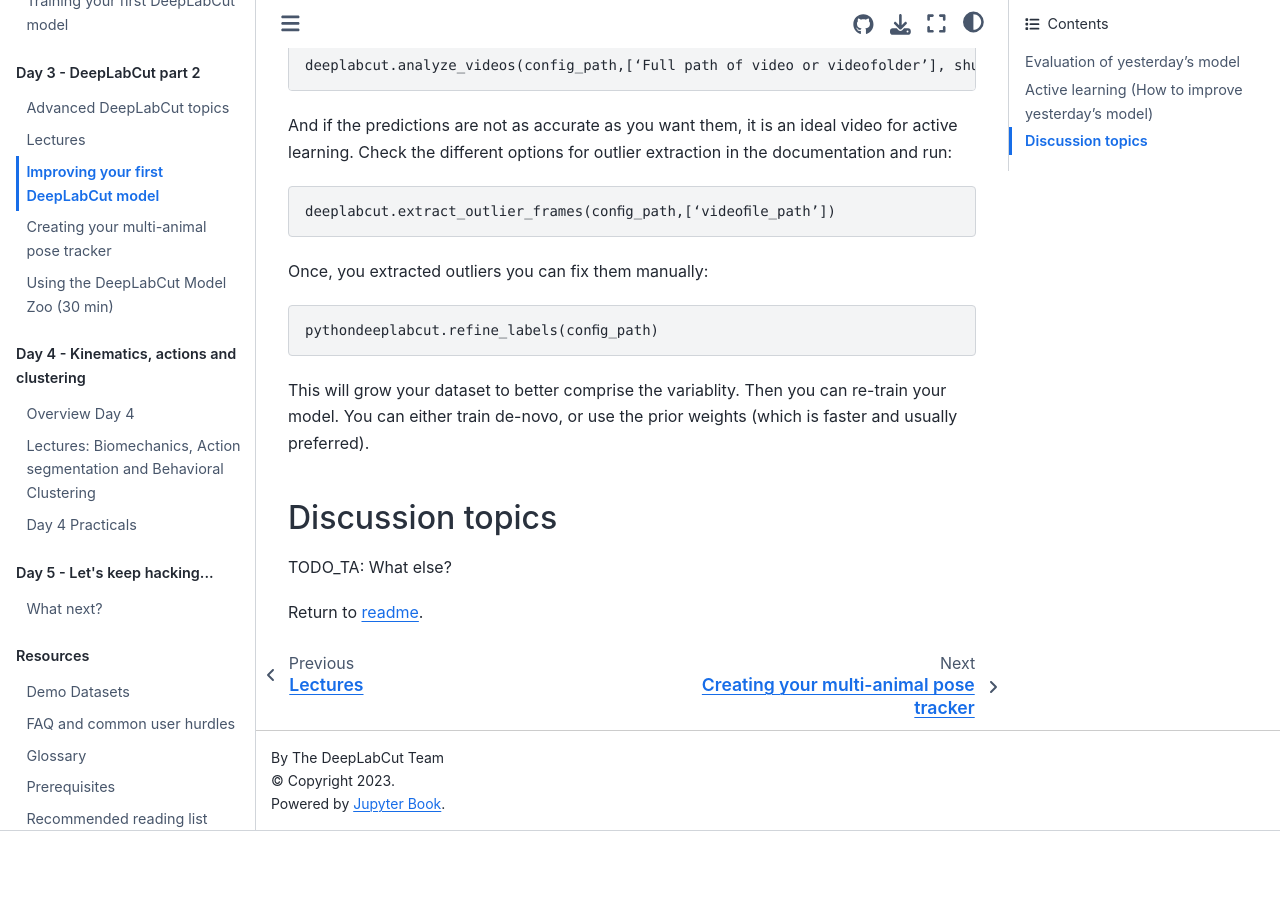
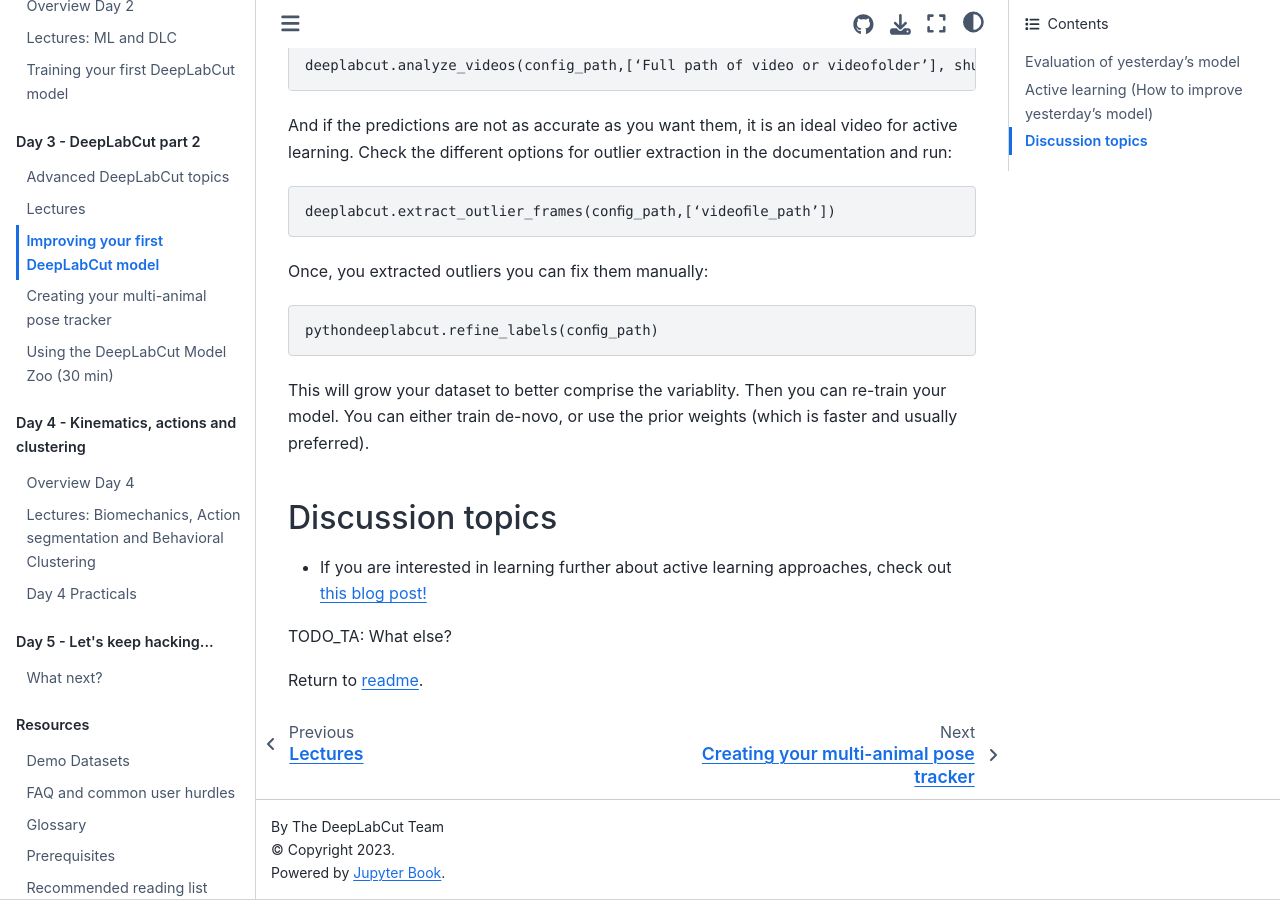
Before and after one commit to AlexEMG/DLC-Cajal-Course, a Jupyter Book: the page built from content/Day3_Practicals.md, in a window 1280 px wide and 900 px high, scrolled down 1659 px. Built offline with Jupyter Book 1.0.4 settings and Sphinx 7.4.7 and the Sphinx Book theme 1.1.4, drawn with Linux system fonts in a browser that asks for light colours; before the commit the page ends 2490 px from its top, so only the background shows below that.

Commit message:
added link to active learning blog post

```diff
--- a/content/Day3_Practicals.md
+++ b/content/Day3_Practicals.md
@@ -62,7 +62,7 @@ This will grow your dataset to better comprise the variablity. Then you can re-t
 
 
 ## Discussion topics
-
+- If you are interested in learning further about active learning approaches, check out [this blog post!](https://deeplabcut.medium.com/exploring-active-learning-with-deeplabcut-an-ai-residents-journey-e441bbd5a71c)
 
 
 TODO_TA: What else?
```
